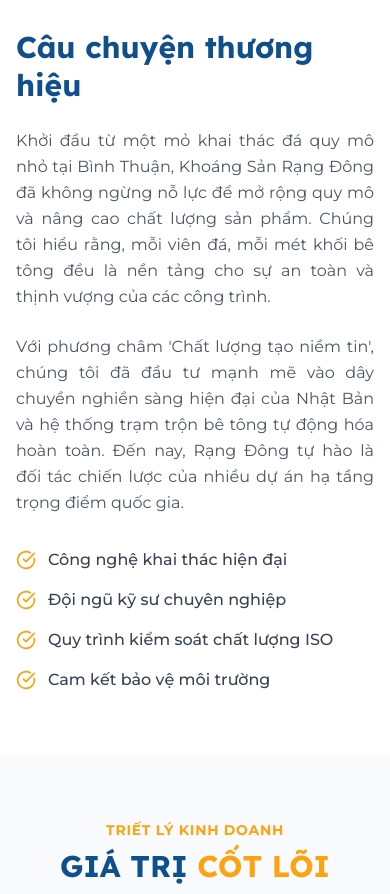
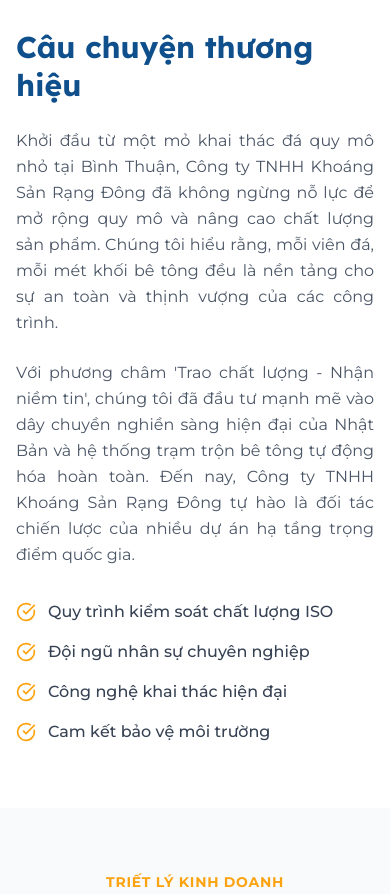
Before and after one commit to Hoaison3108/React-website-KSRD, a React (Vite) app: page /about in a window 390 px wide. Shown: the part 1000-1894 px from the top of the page. Built offline with nearby package versions, Linux system fonts and the light colour scheme; no server answers; the database is empty.

Commit message:
feat: Update type definitions for React and React DOM, enhance Hero and AboutIntro components, and improve product description on Products page

```diff
--- a/package.json
+++ b/package.json
@@ -31,6 +31,8 @@
   },
   "devDependencies": {
     "@types/node": "^22.14.0",
+    "@types/react": "^19.2.14",
+    "@types/react-dom": "^19.2.3",
     "autoprefixer": "^10.4.21",
     "tailwindcss": "^4.1.14",
     "tsx": "^4.21.0",
--- a/src/components/Hero.tsx
+++ b/src/components/Hero.tsx
@@ -52,20 +52,20 @@
           transition={{ duration: 0.8 }}
           className="max-w-4xl mx-auto"
         >
-          <h4 className="text-secondary text-base md:text-lg font-bold tracking-[2px] uppercase mb-4">
+          <h4 className="text-secondary text-base md:text-2xl font-bold tracking-[2px] uppercase mb-4">
             TRAO CHẤT LƯỢNG - NHẬN NIỀM TIN
           </h4>
-          <h1 className="text-4xl md:text-6xl lg:text-7xl font-extrabold leading-tight mb-6 drop-shadow-lg uppercase">
+          <h1 className="text-4xl md:text-6xl lg:text-7xl font-extrabold leading-normal mb-6 drop-shadow-lg uppercase text-center">
             {heroData.title}
           </h1>
           <p className="text-lg md:text-xl mb-10 max-w-2xl mx-auto text-gray-100">
             {heroData.subtitle}
           </p>
           <div className="flex flex-col sm:flex-row gap-4 justify-center">
-            <a href="#products" className="btn btn-primary shadow-lg shadow-blue-900/50">
+            <a href="/products" className="btn btn-primary shadow-lg shadow-blue-900/50">
               KHÁM PHÁ SẢN PHẨM
             </a>
-            <a href="#about" className="btn btn-secondary">
+            <a href="/about" className="btn btn-secondary">
               VỀ CHÚNG TÔI
             </a>
           </div>
--- a/src/components/about/AboutIntro.tsx
+++ b/src/components/about/AboutIntro.tsx
@@ -19,16 +19,16 @@
               Câu chuyện thương hiệu <span className="text-secondary"></span>
             </h2>
             <p className="text-gray-600 dark:text-slate-300 mb-6 leading-relaxed text-justify">
-              Khởi đầu từ một mỏ khai thác đá quy mô nhỏ tại Bình Thuận, Khoáng Sản Rạng Đông đã không ngừng nỗ lực để mở rộng quy mô và nâng cao chất lượng sản phẩm. Chúng tôi hiểu rằng, mỗi viên đá, mỗi mét khối bê tông đều là nền tảng cho sự an toàn và thịnh vượng của các công trình.
+              Khởi đầu từ một mỏ khai thác đá quy mô nhỏ tại Bình Thuận, Công ty TNHH Khoáng Sản Rạng Đông đã không ngừng nỗ lực để mở rộng quy mô và nâng cao chất lượng sản phẩm. Chúng tôi hiểu rằng, mỗi viên đá, mỗi mét khối bê tông đều là nền tảng cho sự an toàn và thịnh vượng của các công trình.
             </p>
             <p className="text-gray-600 dark:text-slate-300 mb-8 leading-relaxed text-justify">
-              Với phương châm 'Chất lượng tạo niềm tin', chúng tôi đã đầu tư mạnh mẽ vào dây chuyền nghiền sàng hiện đại của Nhật Bản và hệ thống trạm trộn bê tông tự động hóa hoàn toàn. Đến nay, Rạng Đông tự hào là đối tác chiến lược của nhiều dự án hạ tầng trọng điểm quốc gia.
+              Với phương châm 'Trao chất lượng - Nhận niềm tin', chúng tôi đã đầu tư mạnh mẽ vào dây chuyền nghiền sàng hiện đại của Nhật Bản và hệ thống trạm trộn bê tông tự động hóa hoàn toàn. Đến nay, Công ty TNHH Khoáng Sản Rạng Đông tự hào là đối tác chiến lược của nhiều dự án hạ tầng trọng điểm quốc gia.
             </p>
             <div className="grid grid-cols-1 sm:grid-cols-2 gap-4">
               {[
+                "Quy trình kiểm soát chất lượng ISO",
+                "Đội ngũ nhân sự chuyên nghiệp",
                 "Công nghệ khai thác hiện đại",
-                "Đội ngũ kỹ sư chuyên nghiệp",
-                "Quy trình kiểm soát chất lượng ISO",
                 "Cam kết bảo vệ môi trường"
               ].map((item, index) => (
                 <div key={index} className="flex items-center gap-3">
--- a/src/pages/Products.tsx
+++ b/src/pages/Products.tsx
@@ -41,7 +41,7 @@
             Giải Pháp <span className="text-secondary">Vật Liệu Toàn Diện</span>
           </h1>
           <p className="text-lg text-gray-200 leading-relaxed">
-            Hệ sinh thái sản phẩm đa dạng từ bê tông, gạch không nung đến cát đá, đáp ứng mọi yêu cầu khắt khe nhất của công trình hiện đại.
+            Hệ sinh thái sản phẩm đa dạng từ Bê tông thương phẩm, Bê tông nhựa nóng, Gạch không nung, Cống bế tông ly tâm - Cấu kiện đúc sẵn, Đá xây dựng...Đáp ứng mọi tiêu chuẩn kỹ thuật của công trình hiện đại.
           </p>
         </div>
       </section>
```
Also changed, not shown: 1 other file (tests, documents, lock files or other folders).
